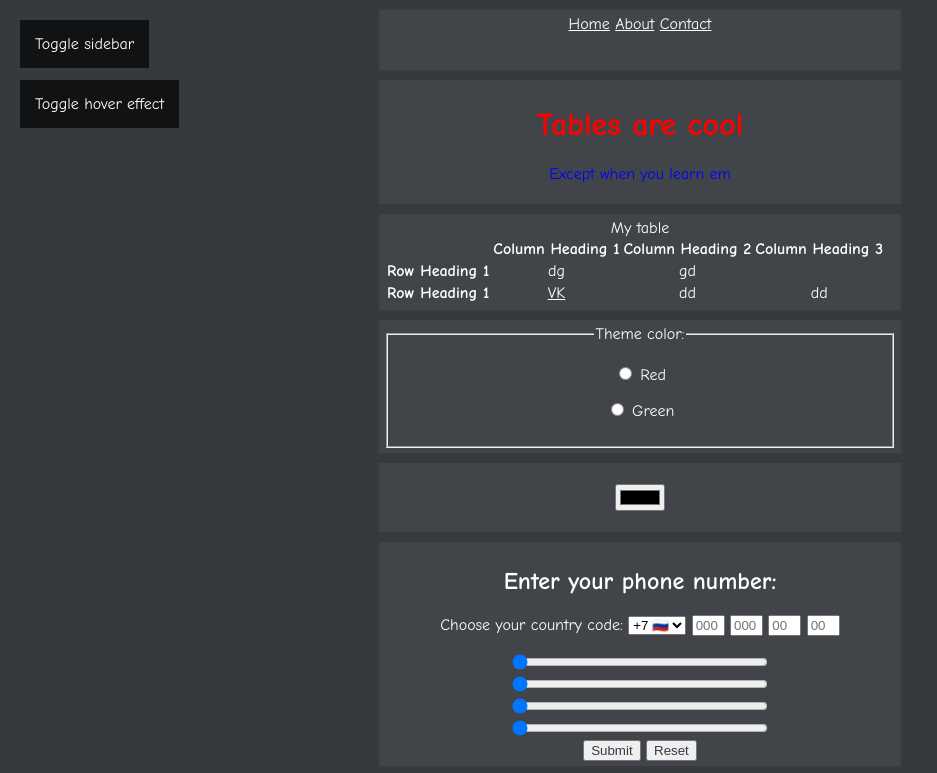
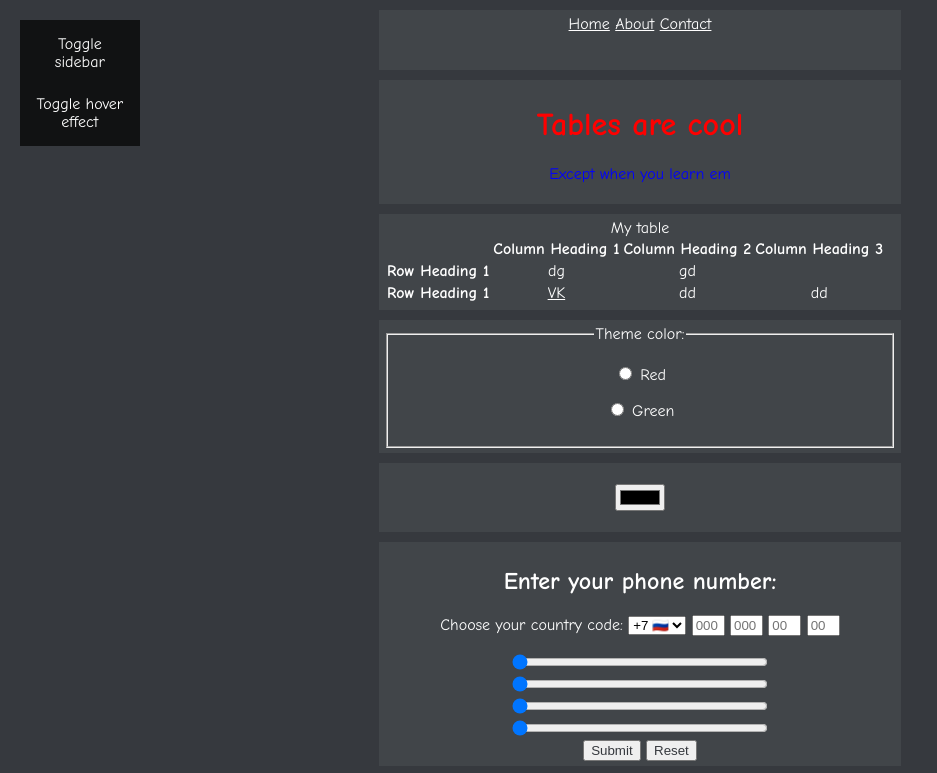
Before and after one commit to M1lkZ/Project, a plain HTML site: page Js/index.html in a window 1280 px wide. Shown: the top 773 px of the page, without its empty margins (0-937 px from the left). Drawn offline with Linux system fonts and the light colour scheme.

Commit message:
buttons tweak

```diff
--- a/Js/style.css
+++ b/Js/style.css
@@ -45,6 +45,8 @@ input[type="range"] {
 
 /* sidebar start */
 #sidebar_button {
+  text-align: center;
+  width: 7vw;
   position: fixed;
   left: 20px;
   top: 20px;
@@ -345,6 +347,8 @@ align-content - относительно контейнера
 }
 
 #toggle-hover-label {
+  text-align: center;
+  width: 7vw;
   position: fixed;
   left: 20px;
   top: 80px;
```
